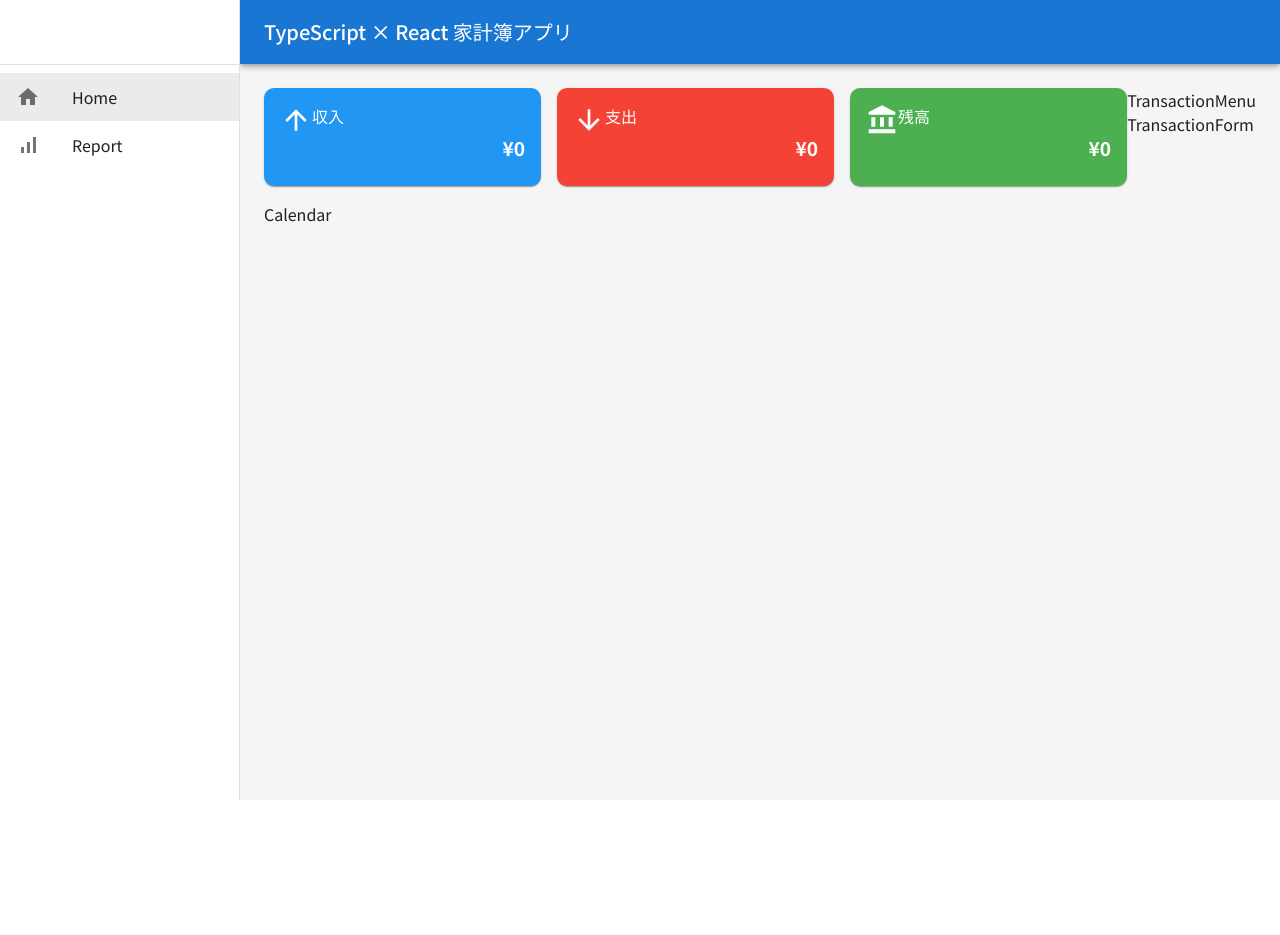
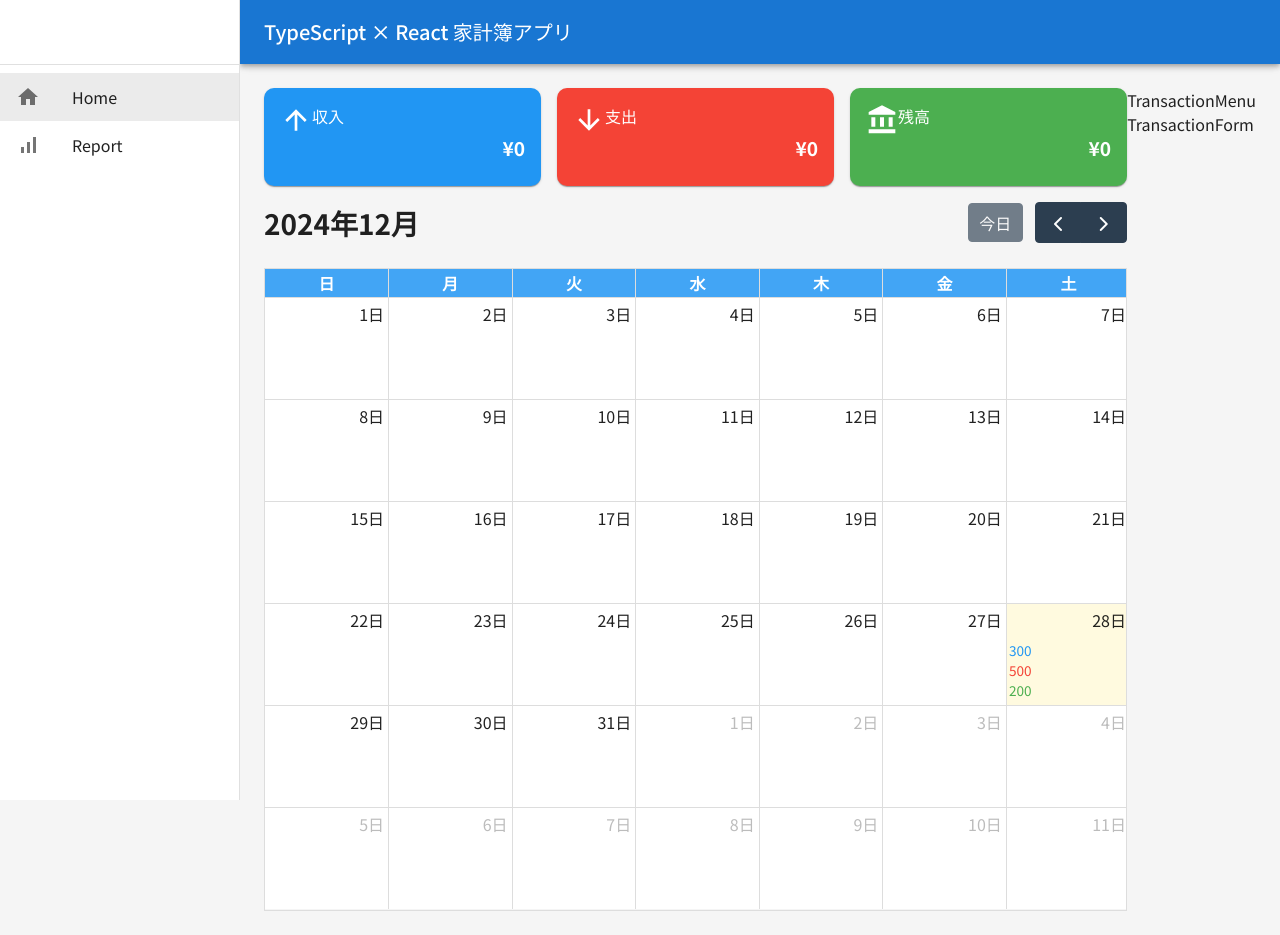
Before and after one commit to Nanae-j/react_householdbudget_app, a React (Create React App) app: page / in a window 1280 px wide. Before the commit the page ends 800 px from the top, so only its background shows below. Built offline with nearby package versions, Linux system fonts and the light colour scheme; no server answers; the database is empty.

Commit message:
[add]Fullcalenderのインポート

```diff
--- a/package.json
+++ b/package.json
@@ -5,6 +5,9 @@
   "dependencies": {
     "@emotion/react": "^11.14.0",
     "@emotion/styled": "^11.14.0",
+    "@fullcalendar/core": "^6.1.15",
+    "@fullcalendar/daygrid": "^6.1.15",
+    "@fullcalendar/react": "^6.1.15",
     "@mui/icons-material": "^6.3.0",
     "@mui/material": "^6.3.0",
     "@testing-library/jest-dom": "^6.6.3",
--- /dev/null
+++ b/src/Calendar.css
@@ -0,0 +1,42 @@
+/* aタグ */
+.fc-h-event {
+  background-color: transparent;
+  border: none;
+  text-align: right;
+  pointer-events: none; /* ポインターイベントを無視する */
+}
+
+/* カレンダーの背景色設定 */
+.fc-daygrid-body,
+.fc-day {
+  background-color: white; /* 背景色を白に設定 */
+}
+
+.fc-col-header-cell {
+  background-color: #42a5f5;
+  color: white; /* ヘッダーのテキスト色を白に設定 */
+}
+
+.fc .fc-daygrid-day-frame {
+  height: 100%;
+  min-height: 100px;
+}
+
+/* カスタムイベントの見た目ここから */
+.money {
+  white-space: nowrap; /* テキストを折り返さない */
+  overflow: hidden; /* はみ出したテキストを隠す */
+  text-overflow: ellipsis; /* はみ出したテキストの代わりに省略記号を表示 */
+}
+
+#event-income {
+  color: #2196f3;
+}
+
+#event-expense {
+  color: #f44336;
+}
+
+#event-balance {
+  color: #4caf50;
+}
--- a/src/components/Calendar.tsx
+++ b/src/components/Calendar.tsx
@@ -1,7 +1,49 @@
 import React from 'react';
+import FullCalender from '@fullcalendar/react';
+import dayGridPlugin from '@fullcalendar/daygrid';
+import jaLocale from '@fullcalendar/core/locales/ja';
+import { EventContentArg } from '@fullcalendar/core';
+import '../Calendar.css';
 
 const Calendar = () => {
-  return <div>Calendar</div>;
+  const events = [
+    {
+      title: 'Meeting',
+      start: new Date(),
+      income: 300,
+      expense: 500,
+      balance: 200,
+    },
+    { title: 'Meeting', start: '2024-12-29' },
+    { title: 'Meeting', start: '2024-12-30' },
+  ];
+
+  const renderEventContent = (eventInfo: EventContentArg) => {
+    console.log(eventInfo);
+    return (
+      <div>
+        <div className="money" id="event-income">
+          {eventInfo.event.extendedProps.income}
+        </div>
+        <div className="money" id="event-expense">
+          {eventInfo.event.extendedProps.expense}
+        </div>
+        <div className="money" id="event-balance">
+          {eventInfo.event.extendedProps.balance}
+        </div>
+      </div>
+    );
+  };
+
+  return (
+    <FullCalender
+      locale={jaLocale}
+      plugins={[dayGridPlugin]}
+      initialView="dayGridMonth"
+      events={events}
+      eventContent={renderEventContent}
+    />
+  );
 };
 
 export default Calendar;
```
Also changed, not shown: 1 other file (tests, documents, lock files or other folders).
